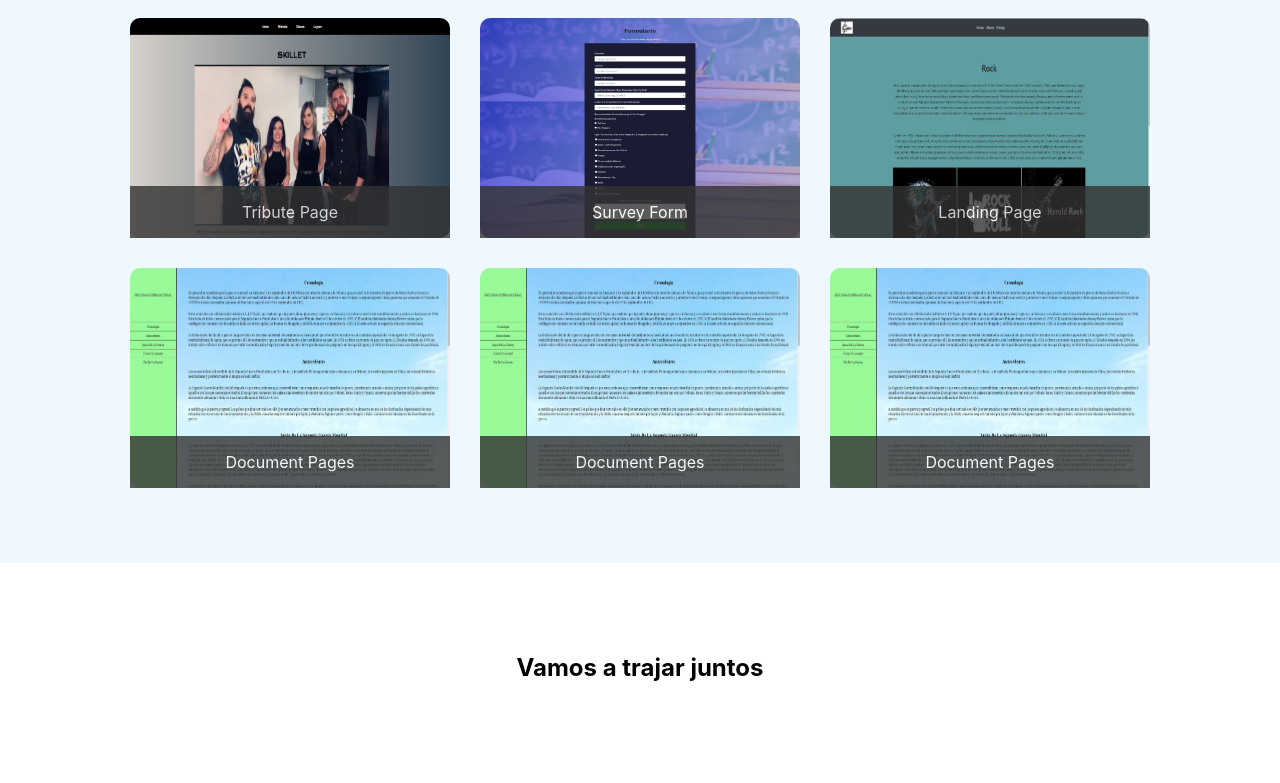
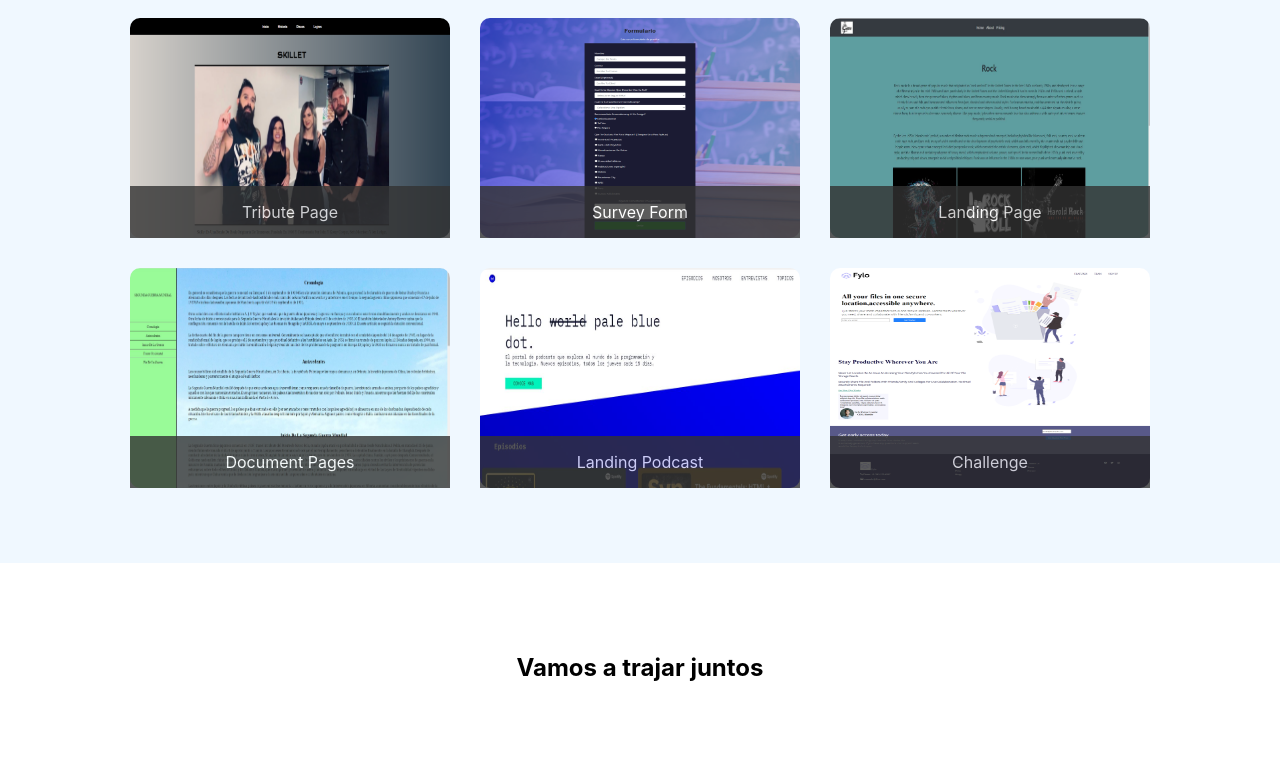
Before and after one commit to kira4489/PortafolioViejo, a React (Create React App) app: page / in a window 1280 px wide. Shown: the part 2000-2783 px from the top of the page. Built offline with nearby package versions, Linux system fonts and the light colour scheme.

Commit message:
añadiendo mas cosas

```diff
--- a/src/Components/Header/Header.jsx
+++ b/src/Components/Header/Header.jsx
@@ -32,7 +32,7 @@ class Header extends Component{
             <nav id="navbar">
               <ul>
                 <li><a href="#inicio">Inicio</a></li>
-                <li><a href="#sobremi">SobreMi</a></li>
+                <li><a href="#sobremi">Sobremi</a></li>
                 <li><a href="#projects">Proyectos</a></li>
                 <li><a href="#contacto">Contacto</a></li>
               </ul>
--- a/src/Components/Projects/Project.jsx
+++ b/src/Components/Projects/Project.jsx
@@ -4,6 +4,8 @@ import Proyecto1 from "../../images/tributo.jpg";
 import Proyecto2 from "../../images/surveyform.jpg";
 import Proyecto3 from "../../images/landinpage.jpg";
 import Proyecto4 from "../../images/documentpage.jpg";
+import Proyecto5 from "../../images/landing-podcast.jpg";
+import Proyecto6 from "../../images/challenge.jpg"
 import Array from "./Array";
 
 export default class Project extends Component {
@@ -12,34 +14,34 @@ export default class Project extends Component {
     this.state = {
       cards: [
         {
-          titulo: "tribute page",
+          titulo: "Tribute page",
           imagen: Proyecto1,
           link: "https://blissful-murdock-638985.netlify.app/",
         },
         {
-          titulo: "survey form",
+          titulo: "Survey form",
           imagen: Proyecto2,
           link: "https://hardcore-goldberg-1a390b.netlify.app/",
         },
         {
-          titulo: "landing page",
+          titulo: "Landing page",
           imagen: Proyecto3,
           link: "https://vigorous-dijkstra-2c8cb5.netlify.app/",
         },
         {
-          titulo: "document pages",
+          titulo: "Document pages",
           imagen: Proyecto4,
           link: "https://cocky-allen-c1d816.netlify.app/",
         },
         {
-          titulo: "document pages",
-          imagen: Proyecto4,
-          link: "https://cocky-allen-c1d816.netlify.app/",
+          titulo: "Landing podcast",
+          imagen: Proyecto5,
+          link: "https://modest-blackwell-7529ee.netlify.app/",
         },
         {
-          titulo: "document pages",
-          imagen: Proyecto4,
-          link: "https://cocky-allen-c1d816.netlify.app/",
+          titulo: "Challenge",
+          imagen: Proyecto6,
+          link: "https://eloquent-dubinsky-a02ef0.netlify.app/",
         }
       ]
     }
```
Also changed, not shown: src/images/challenge.jpg (added), src/images/landing-podcast.jpg (added).
